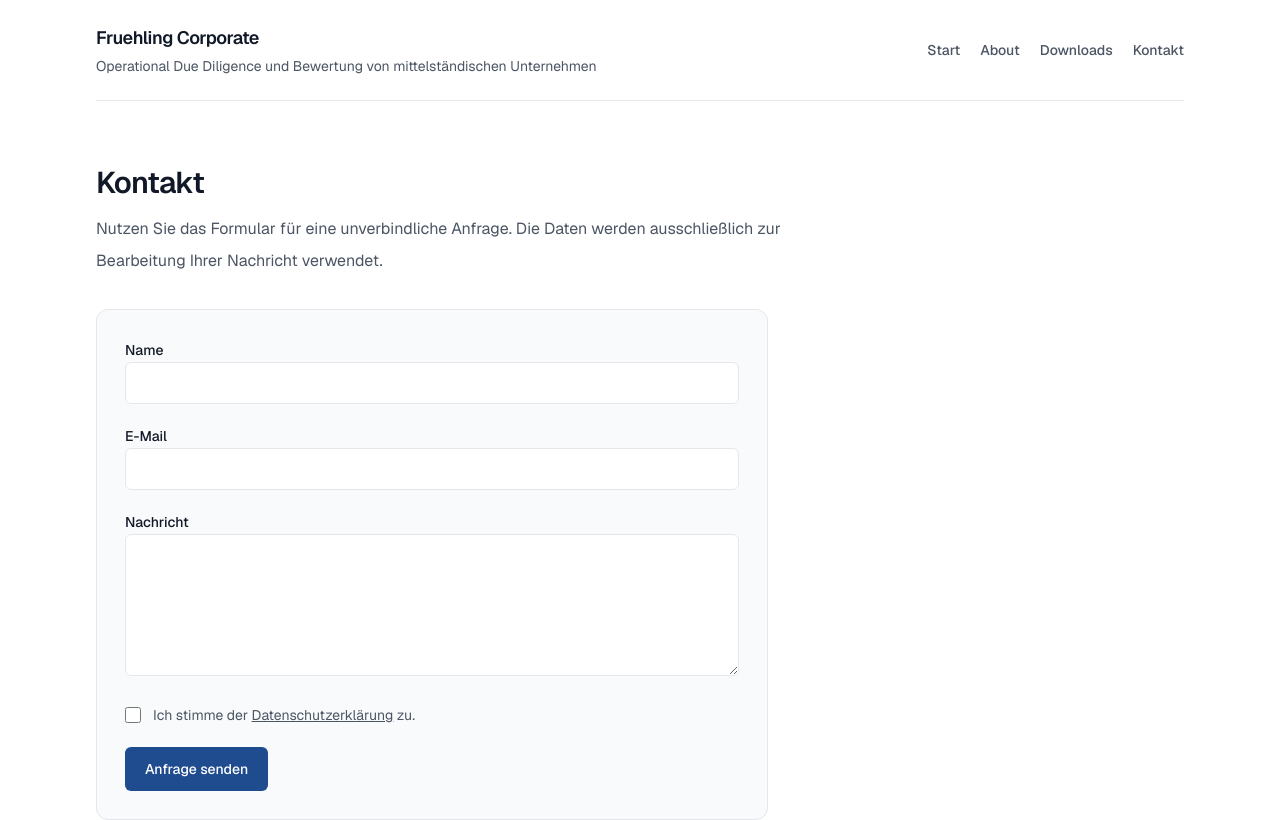
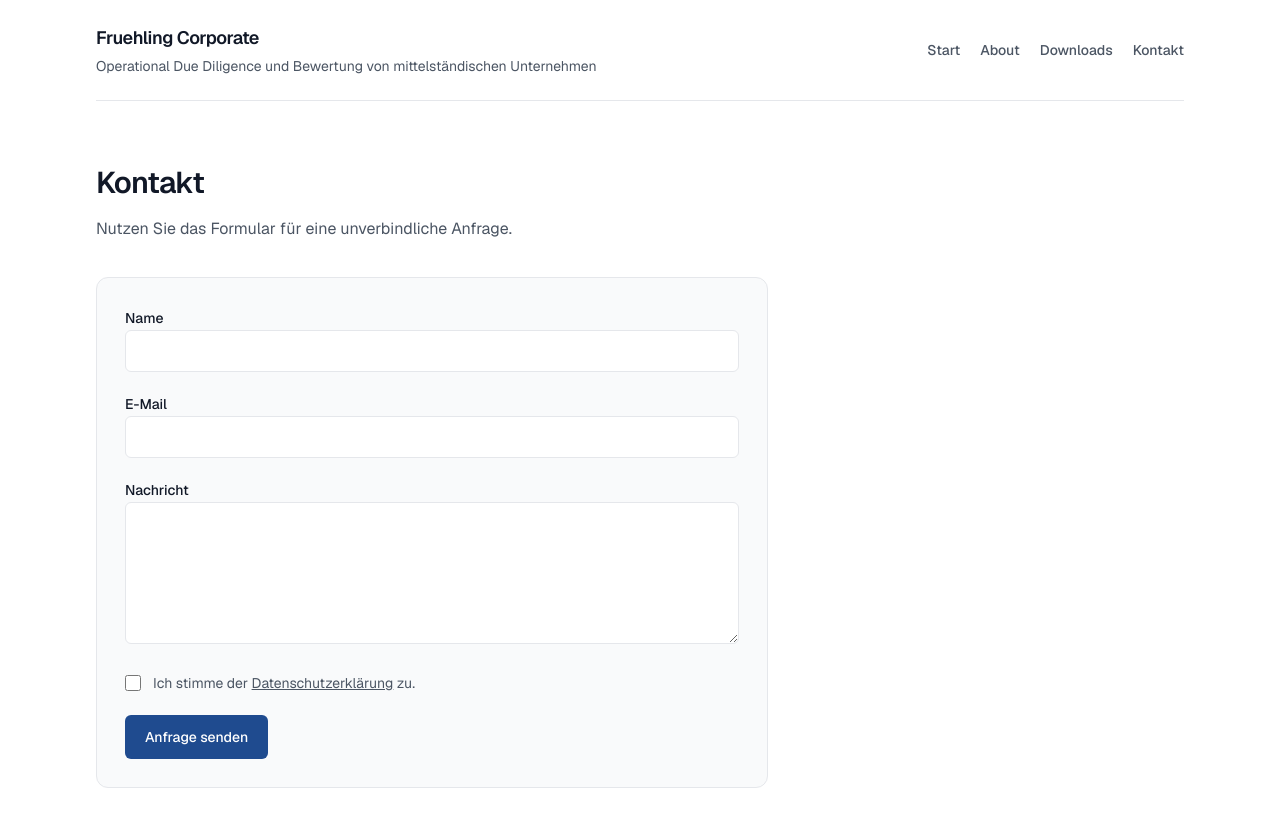
Before and after one commit to carlfruehling/fruehling-corporate, a Next.js app: page /contact in a window 1280 px wide. Shown: the top 820 px of the page. Built offline with nearby package versions, Linux system fonts and the light colour scheme.

Commit message:
Update contact page

```diff
--- a/src/app/contact/page.tsx
+++ b/src/app/contact/page.tsx
@@ -37,8 +37,7 @@ export default async function ContactPage({ searchParams }: ContactPageProps) {
           Kontakt
         </h1>
         <p className="max-w-3xl leading-8 text-muted-foreground">
-          Nutzen Sie das Formular für eine unverbindliche Anfrage. Die Daten
-          werden ausschließlich zur Bearbeitung Ihrer Nachricht verwendet.
+          Nutzen Sie das Formular für eine unverbindliche Anfrage.
         </p>
       </header>
 
```
